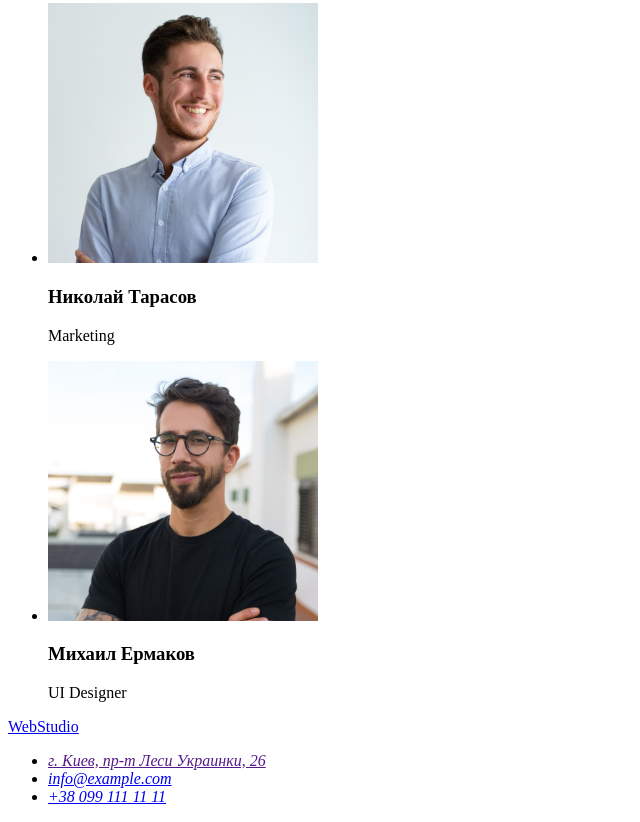
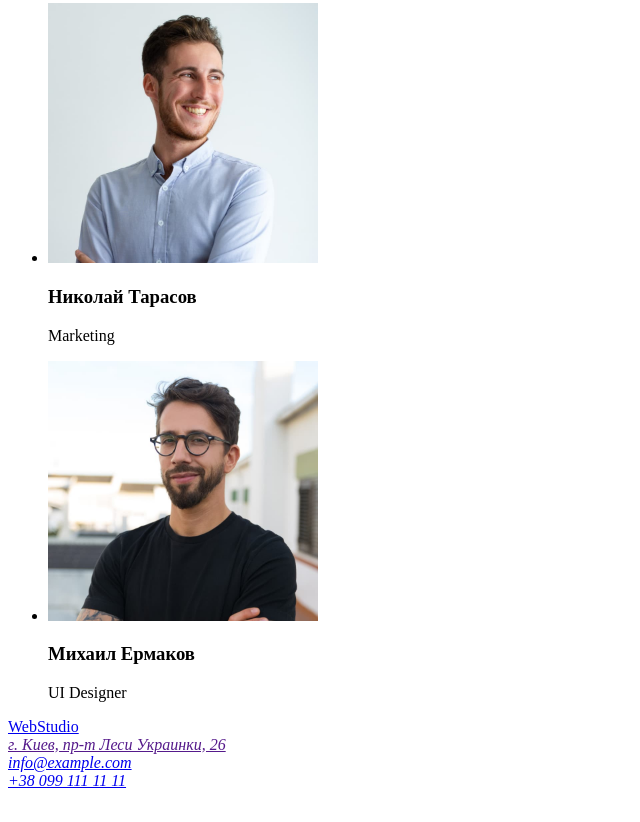
Before and after one commit to YaroslavKnysh/goit-markup-hw-01, a plain HTML site: page index.html in a window 1280 px wide. Shown: the part 2333-3155 px from the top of the page, without its empty margins (0-640 px from the left). After the commit the page ends 3131 px from the top, so only its background shows below. Drawn offline with Linux system fonts and the light colour scheme.

Commit message:
Убирает список из футера

```diff
--- a/index.html
+++ b/index.html
@@ -128,12 +128,10 @@
     <footer>
       <a href="/">WebStudio</a>
       <address>
-        <ul>
-          <!--Ссылка на карту-->
-          <li><a href="">г. Киев, пр-т Леси Украинки, 26</a></li>
-          <li><a href="mailto:info@example.com">info@example.com</a></li>
-          <li><a href="tel:+380991111111">+38 099 111 11 11</a></li>
-        </ul>
+        <!--Ссылка на карту-->
+        <a href="">г. Киев, пр-т Леси Украинки, 26</a> <br />
+        <a href="mailto:info@example.com">info@example.com</a> <br />
+        <a href="tel:+380991111111">+38 099 111 11 11</a>
       </address>
     </footer>
   </body>
```
